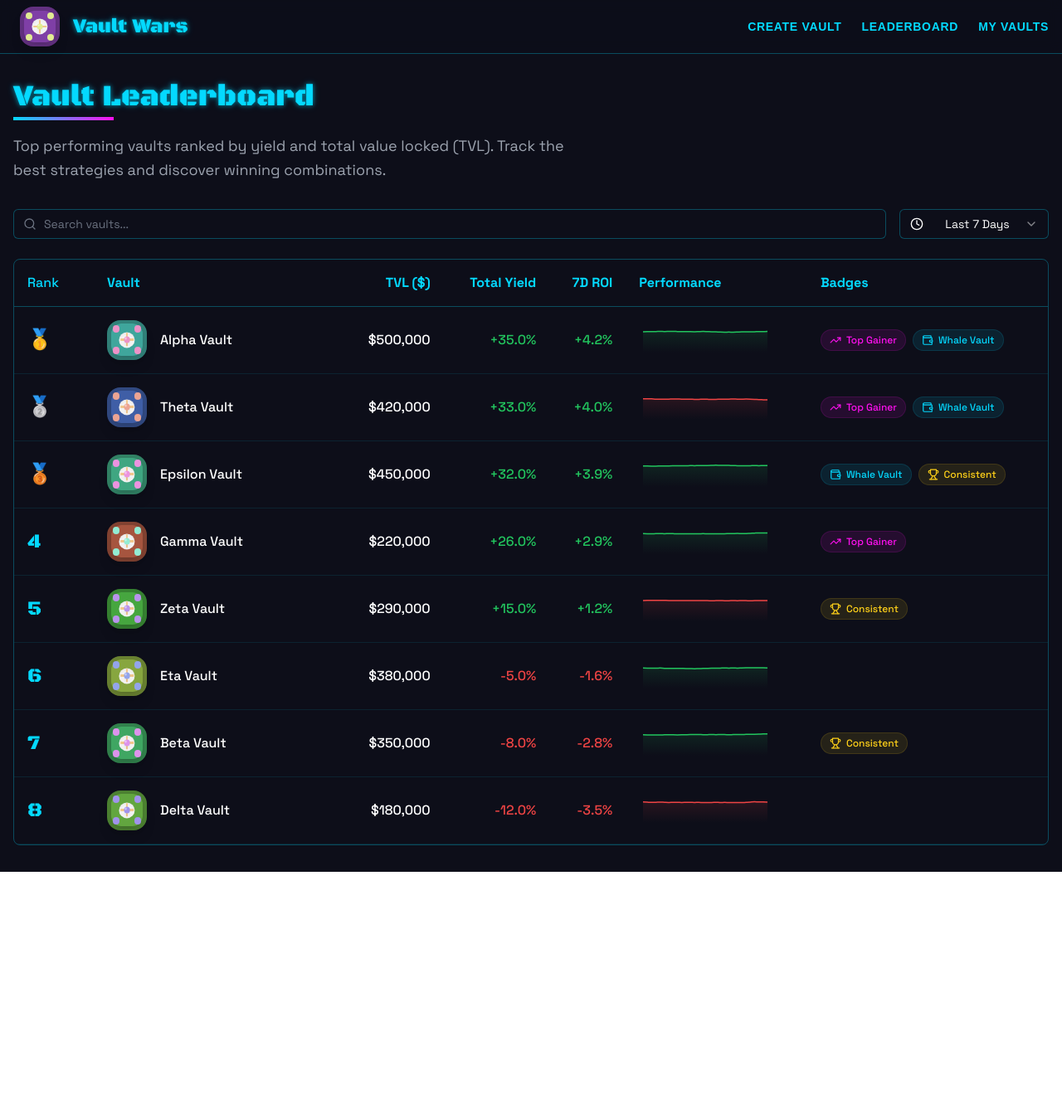
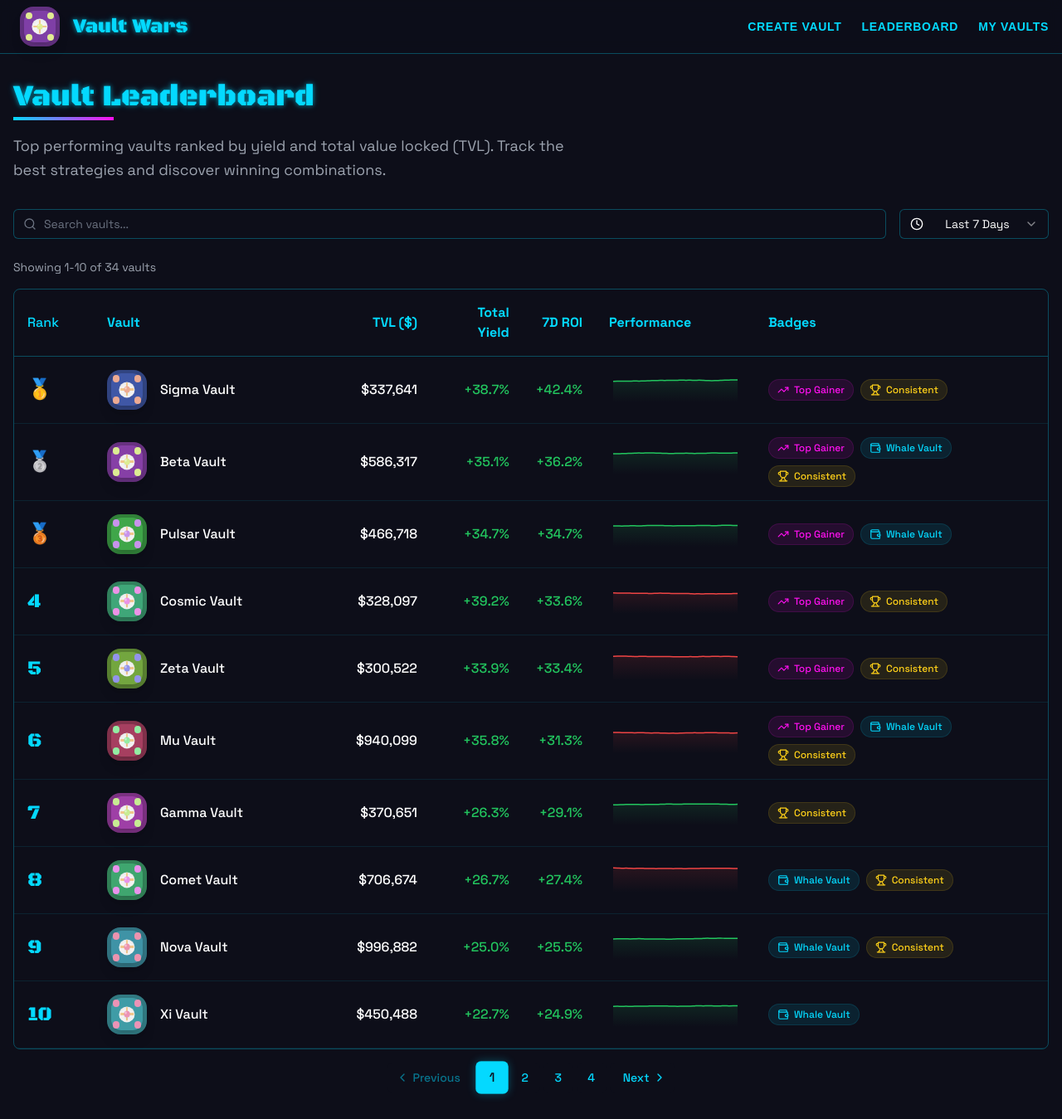
Before and after one commit to Ayushjain2205/vault-wars, a Next.js app: page /leaderboard in a window 1280 px wide. Shown: the whole page at 83% size. Before the commit the page ends 1051 px from the top, so only its background shows below. Built offline with nearby package versions, Linux system fonts and the light colour scheme; a web font is replaced by a local one.

Commit message:
Add pagination to leaderboard

```diff
--- a/app/leaderboard/page.tsx
+++ b/app/leaderboard/page.tsx
@@ -4,6 +4,7 @@ import { useState } from "react";
 import Navbar from "@/components/navbar";
 import { LeaderboardTable } from "@/components/leaderboard/leaderboard-table";
 import { LeaderboardFilters } from "@/components/leaderboard/leaderboard-filters";
+import { LeaderboardPagination } from "@/components/leaderboard/leaderboard-pagination";
 import { mockVaults } from "@/lib/mock-vaults";
 import type { LeaderboardFilters as Filters } from "@/types/leaderboard";
 
@@ -11,6 +12,8 @@ export default function LeaderboardPage() {
   const [filters, setFilters] = useState<Filters>({
     timeRange: "7d",
     search: "",
+    page: 1,
+    pageSize: 10,
   });
 
   const filteredVaults = mockVaults
@@ -26,6 +29,14 @@ export default function LeaderboardPage() {
       const roiB = b.roi[filters.timeRange === "7d" ? "7d" : "30d"];
       return roiB - roiA;
     });
+
+  const totalVaults = filteredVaults.length;
+  const totalPages = Math.ceil(totalVaults / filters.pageSize);
+
+  const paginatedVaults = filteredVaults.slice(
+    (filters.page - 1) * filters.pageSize,
+    filters.page * filters.pageSize
+  );
 
   return (
     <div className="min-h-screen bg-[#0D0E19]">
@@ -47,10 +58,23 @@ export default function LeaderboardPage() {
 
         <div className="space-y-6">
           <LeaderboardFilters filters={filters} onFiltersChange={setFilters} />
-          <LeaderboardTable
-            vaults={filteredVaults}
-            timeRange={filters.timeRange}
-          />
+          <div className="space-y-4">
+            <div className="text-sm text-gray-400">
+              Showing {(filters.page - 1) * filters.pageSize + 1}-
+              {Math.min(filters.page * filters.pageSize, totalVaults)} of{" "}
+              {totalVaults} vaults
+            </div>
+            <LeaderboardTable
+              vaults={paginatedVaults}
+              timeRange={filters.timeRange}
+              currentPage={filters.page}
+            />
+            <LeaderboardPagination
+              currentPage={filters.page}
+              totalPages={totalPages}
+              onPageChange={(page) => setFilters({ ...filters, page })}
+            />
+          </div>
         </div>
       </main>
     </div>
--- /dev/null
+++ b/components/leaderboard/leaderboard-pagination.tsx
@@ -0,0 +1,157 @@
+"use client";
+import {
+  Pagination,
+  PaginationContent,
+  PaginationEllipsis,
+  PaginationItem,
+  PaginationLink,
+  PaginationNext,
+  PaginationPrevious,
+} from "@/components/ui/pagination";
+import { cn } from "@/lib/utils";
+
+interface LeaderboardPaginationProps {
+  currentPage: number;
+  totalPages: number;
+  onPageChange: (page: number) => void;
+}
+
+export function LeaderboardPagination({
+  currentPage,
+  totalPages,
+  onPageChange,
+}: LeaderboardPaginationProps) {
+  // Generate page numbers to show
+  const getPageNumbers = () => {
+    const pages = [];
+    const maxVisiblePages = 5;
+    let start = Math.max(1, currentPage - 2);
+    const end = Math.min(totalPages, start + maxVisiblePages - 1);
+
+    // Adjust start if we're near the end
+    if (end === totalPages) {
+      start = Math.max(1, end - maxVisiblePages + 1);
+    }
+
+    return { start, end };
+  };
+
+  const { start, end } = getPageNumbers();
+  const showStartEllipsis = start > 1;
+  const showEndEllipsis = end < totalPages;
+
+  return (
+    <Pagination>
+      <PaginationContent>
+        <PaginationItem>
+          <PaginationPrevious
+            href="#"
+            onClick={(e) => {
+              e.preventDefault();
+              if (currentPage > 1) onPageChange(currentPage - 1);
+            }}
+            className={cn(
+              "bg-[#0D0E19] border-[#04D9FF]/30 text-[#04D9FF]",
+              "hover:bg-[#04D9FF]/10 hover:border-[#04D9FF] transition-colors",
+              "data-[disabled]:opacity-50 data-[disabled]:pointer-events-none",
+              currentPage === 1 && "opacity-50 pointer-events-none"
+            )}
+          />
+        </PaginationItem>
+
+        {showStartEllipsis && (
+          <>
+            <PaginationItem>
+              <PaginationLink
+                href="#"
+                onClick={(e) => {
+                  e.preventDefault();
+                  onPageChange(1);
+                }}
+                className={cn(
+                  "bg-[#0D0E19] border-[#04D9FF]/30 text-[#04D9FF] hover:bg-[#04D9FF]/10",
+                  "hover:border-[#04D9FF] transition-all",
+                  currentPage === 1 &&
+                    "bg-[#04D9FF] text-[#0D0E19] hover:bg-[#04D9FF]/90"
+                )}
+              >
+                1
+              </PaginationLink>
+            </PaginationItem>
+            <PaginationItem>
+              <PaginationEllipsis className="text-[#04D9FF]/50" />
+            </PaginationItem>
+          </>
+        )}
+
+        {Array.from({ length: end - start + 1 }, (_, i) => start + i).map(
+          (pageNumber) => (
+            <PaginationItem key={pageNumber}>
+              <PaginationLink
+                href="#"
+                onClick={(e) => {
+                  e.preventDefault();
+                  onPageChange(pageNumber);
+                }}
+                className={cn(
+                  "bg-[#0D0E19] border-[#04D9FF]/30 text-[#04D9FF]",
+                  "hover:bg-[#04D9FF]/10 hover:border-[#04D9FF]",
+                  "transition-all duration-200",
+                  currentPage === pageNumber && [
+                    "bg-[#04D9FF] text-[#0D0E19] hover:bg-[#04D9FF]/90",
+                    "shadow-[0_0_10px_rgba(4,217,255,0.3)]",
+                    "scale-110",
+                  ]
+                )}
+                isActive={currentPage === pageNumber}
+              >
+                {pageNumber}
+              </PaginationLink>
+            </PaginationItem>
+          )
+        )}
+
+        {showEndEllipsis && (
+          <>
+            <PaginationItem>
+              <PaginationEllipsis className="text-[#04D9FF]/50" />
+            </PaginationItem>
+            <PaginationItem>
+              <PaginationLink
+                href="#"
+                onClick={(e) => {
+                  e.preventDefault();
+                  onPageChange(totalPages);
+                }}
+                className={cn(
+                  "bg-[#0D0E19] border-[#04D9FF]/30 text-[#04D9FF] hover:bg-[#04D9FF]/10",
+                  "hover:border-[#04D9FF] transition-all",
+                  currentPage === totalPages &&
+                    "bg-[#04D9FF] text-[#0D0E19] hover:bg-[#04D9FF]/90"
+                )}
+              >
+                {totalPages}
+              </PaginationLink>
+            </PaginationItem>
+          </>
+        )}
+
+        <PaginationItem>
+          <PaginationNext
+            href="#"
+            onClick={(e) => {
+              e.preventDefault();
+              if (currentPage < totalPages) onPageChange(currentPage + 1);
+            }}
+            className={cn(
+              "bg-[#0D0E19] border-[#04D9FF]/30 text-[#04D9FF]",
+              "hover:bg-[#04D9FF]/10 hover:border-[#04D9FF] transition-colors",
+              "data-[disabled]:opacity-50 data-[disabled]:pointer-events-none",
+              currentPage === totalPages && "opacity-50 pointer-events-none"
+            )}
+          />
+        </PaginationItem>
+      </PaginationContent>
+    </Pagination>
+  );
+}
--- a/components/leaderboard/leaderboard-table.tsx
+++ b/components/leaderboard/leaderboard-table.tsx
@@ -10,9 +10,14 @@ import { cn } from "@/lib/utils";
 interface LeaderboardTableProps {
   vaults: VaultStats[];
   timeRange: TimeRange;
+  currentPage: number;
 }
 
-export function LeaderboardTable({ vaults, timeRange }: LeaderboardTableProps) {
+export function LeaderboardTable({
+  vaults,
+  timeRange,
+  currentPage,
+}: LeaderboardTableProps) {
   const [hoveredVault, setHoveredVault] = useState<string | null>(null);
 
   const formatPercentage = (value: number) => {
@@ -48,13 +53,13 @@ export function LeaderboardTable({ vaults, timeRange }: LeaderboardTableProps) {
             >
               <td className="w-24 p-4">
                 <span className="text-2xl font-logo text-[#04D9FF]">
-                  {index === 0
+                  {index === 0 && currentPage === 1
                     ? "🥇"
-                    : index === 1
+                    : index === 1 && currentPage === 1
                     ? "🥈"
-                    : index === 2
+                    : index === 2 && currentPage === 1
                     ? "🥉"
-                    : index + 1}
+                    : (currentPage - 1) * 10 + index + 1}
                 </span>
               </td>
               <td className="w-[300px] p-4">
--- a/lib/mock-vaults.ts
+++ b/lib/mock-vaults.ts
@@ -1,4 +1,4 @@
-import type { VaultStats } from "@/types/leaderboard";
+import type { VaultStats, BadgeType } from "@/types/leaderboard";
 
 // Helper to generate mock performance data
 function generatePerformance(
@@ -23,101 +23,74 @@ function generatePerformance(
   return data;
 }
 
-export const mockVaults: VaultStats[] = [
-  {
-    id: "alpha-1",
-    name: "Alpha Vault",
-    tvl: 500000,
-    totalYield: 35,
+// Helper to generate a vault with random data
+function generateVault(id: string, name: string): VaultStats {
+  const baseYield = Math.random() * 60 - 20; // -20 to +40
+  const weekYield = baseYield * (Math.random() * 0.3 + 0.85); // 85-115% of base yield
+  const monthYield = baseYield * (Math.random() * 0.5 + 0.75); // 75-125% of base yield
+  const tvl = Math.floor(Math.random() * 900000) + 100000; // 100k to 1M
+
+  const badges: BadgeType[] = [];
+  if (baseYield > 30) badges.push("top-gainer");
+  if (tvl > 400000) badges.push("whale");
+  if (Math.abs(weekYield - monthYield) < 5) badges.push("consistent");
+
+  return {
+    id,
+    name,
+    tvl,
+    totalYield: baseYield,
     roi: {
-      "7d": 4.2,
-      "30d": 12.5,
+      "7d": weekYield,
+      "30d": monthYield,
     },
     performance: generatePerformance(100, 0.02),
-    badges: ["top-gainer", "whale"],
-  },
-  {
-    id: "beta-1",
-    name: "Beta Vault",
-    tvl: 350000,
-    totalYield: -8,
-    roi: {
-      "7d": -2.8,
-      "30d": -5.2,
-    },
-    performance: generatePerformance(100, 0.015),
-    badges: ["consistent"],
-  },
-  {
-    id: "gamma-1",
-    name: "Gamma Vault",
-    tvl: 220000,
-    totalYield: 26,
-    roi: {
-      "7d": 2.9,
-      "30d": 9.1,
-    },
-    performance: generatePerformance(100, 0.025),
-    badges: ["top-gainer"],
-  },
-  {
-    id: "delta-1",
-    name: "Delta Vault",
-    tvl: 180000,
-    totalYield: -12,
-    roi: {
-      "7d": -3.5,
-      "30d": -8.5,
-    },
-    performance: generatePerformance(100, 0.03),
-    badges: [],
-  },
-  {
-    id: "epsilon-1",
-    name: "Epsilon Vault",
-    tvl: 450000,
-    totalYield: 32,
-    roi: {
-      "7d": 3.9,
-      "30d": 11.8,
-    },
-    performance: generatePerformance(100, 0.018),
-    badges: ["whale", "consistent"],
-  },
-  {
-    id: "zeta-1",
-    name: "Zeta Vault",
-    tvl: 290000,
-    totalYield: 15,
-    roi: {
-      "7d": 1.2,
-      "30d": 4.8,
-    },
-    performance: generatePerformance(100, 0.01),
-    badges: ["consistent"],
-  },
-  {
-    id: "eta-1",
-    name: "Eta Vault",
-    tvl: 380000,
-    totalYield: -5,
-    roi: {
-      "7d": -1.6,
-      "30d": -2.8,
-    },
-    performance: generatePerformance(100, 0.022),
-    badges: [],
-  },
-  {
-    id: "theta-1",
-    name: "Theta Vault",
-    tvl: 420000,
-    totalYield: 33,
-    roi: {
-      "7d": 4.0,
-      "30d": 12.0,
-    },
-    performance: generatePerformance(100, 0.028),
-    badges: ["top-gainer", "whale"],
-  },
+    badges,
+  };
+}
+
+// Greek alphabet extended with cosmic names for more variety
+const vaultPrefixes = [
+  "Alpha",
+  "Beta",
+  "Gamma",
+  "Delta",
+  "Epsilon",
+  "Zeta",
+  "Eta",
+  "Theta",
+  "Iota",
+  "Kappa",
+  "Lambda",
+  "Mu",
+  "Nu",
+  "Xi",
+  "Omicron",
+  "Pi",
+  "Rho",
+  "Sigma",
+  "Tau",
+  "Upsilon",
+  "Phi",
+  "Chi",
+  "Psi",
+  "Omega",
+  "Nova",
+  "Pulsar",
+  "Quasar",
+  "Nebula",
+  "Stellar",
+  "Cosmic",
+  "Astro",
+  "Solar",
+  "Lunar",
+  "Comet",
 ];
+
+// Generate 34 vaults (showing pagination with 10 per page will give us 4 pages)
+export const mockVaults: VaultStats[] = vaultPrefixes.map((prefix, index) =>
+  generateVault(
+    `${prefix.toLowerCase()}-${Math.floor(Math.random() * 1000)}`,
+    `${prefix} Vault`
+  )
+);
--- a/types/leaderboard.ts
+++ b/types/leaderboard.ts
@@ -22,4 +22,6 @@ export interface VaultStats {
 export interface LeaderboardFilters {
   timeRange: TimeRange;
   search: string;
+  page: number;
+  pageSize: number;
 }
```
